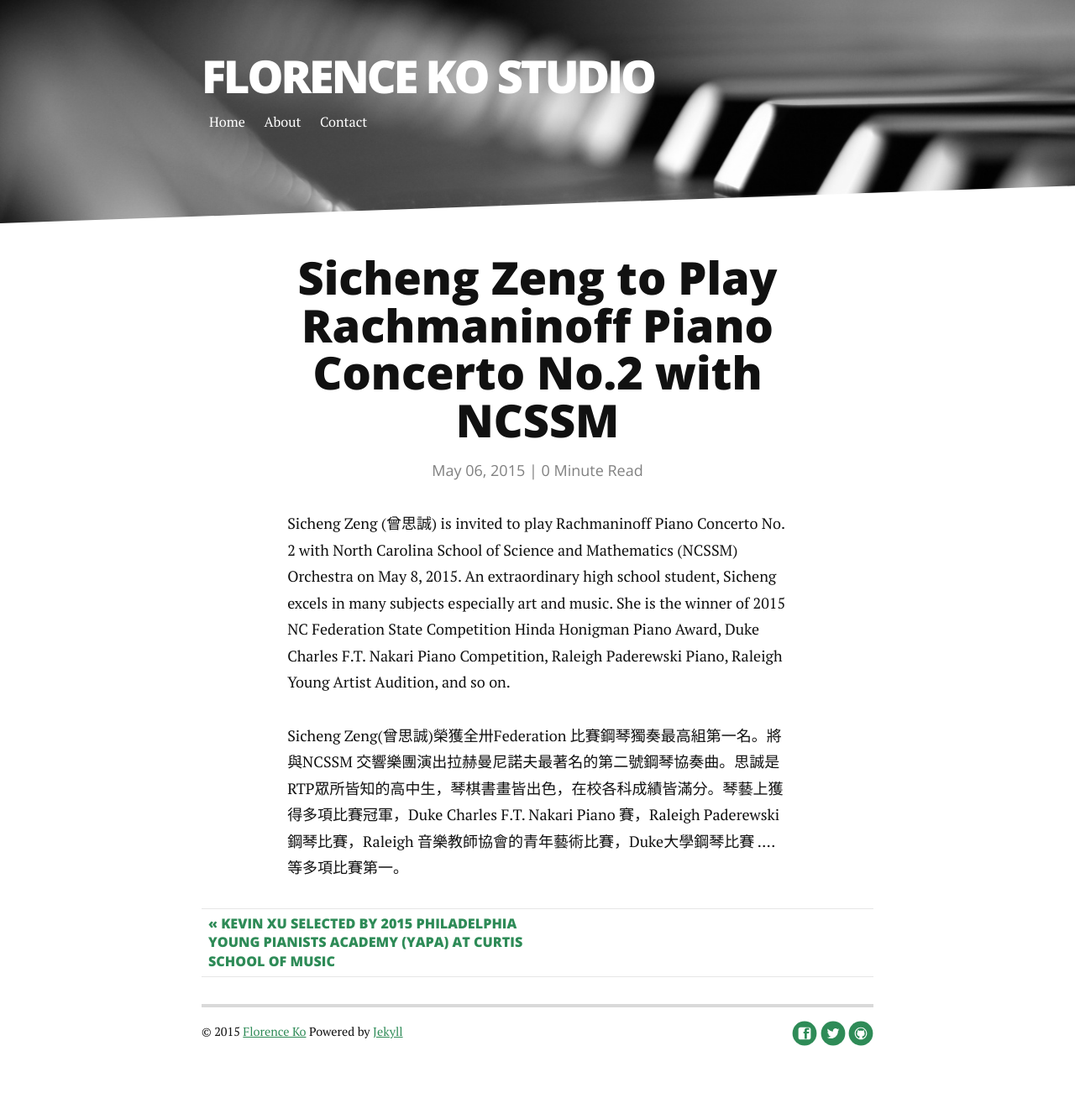
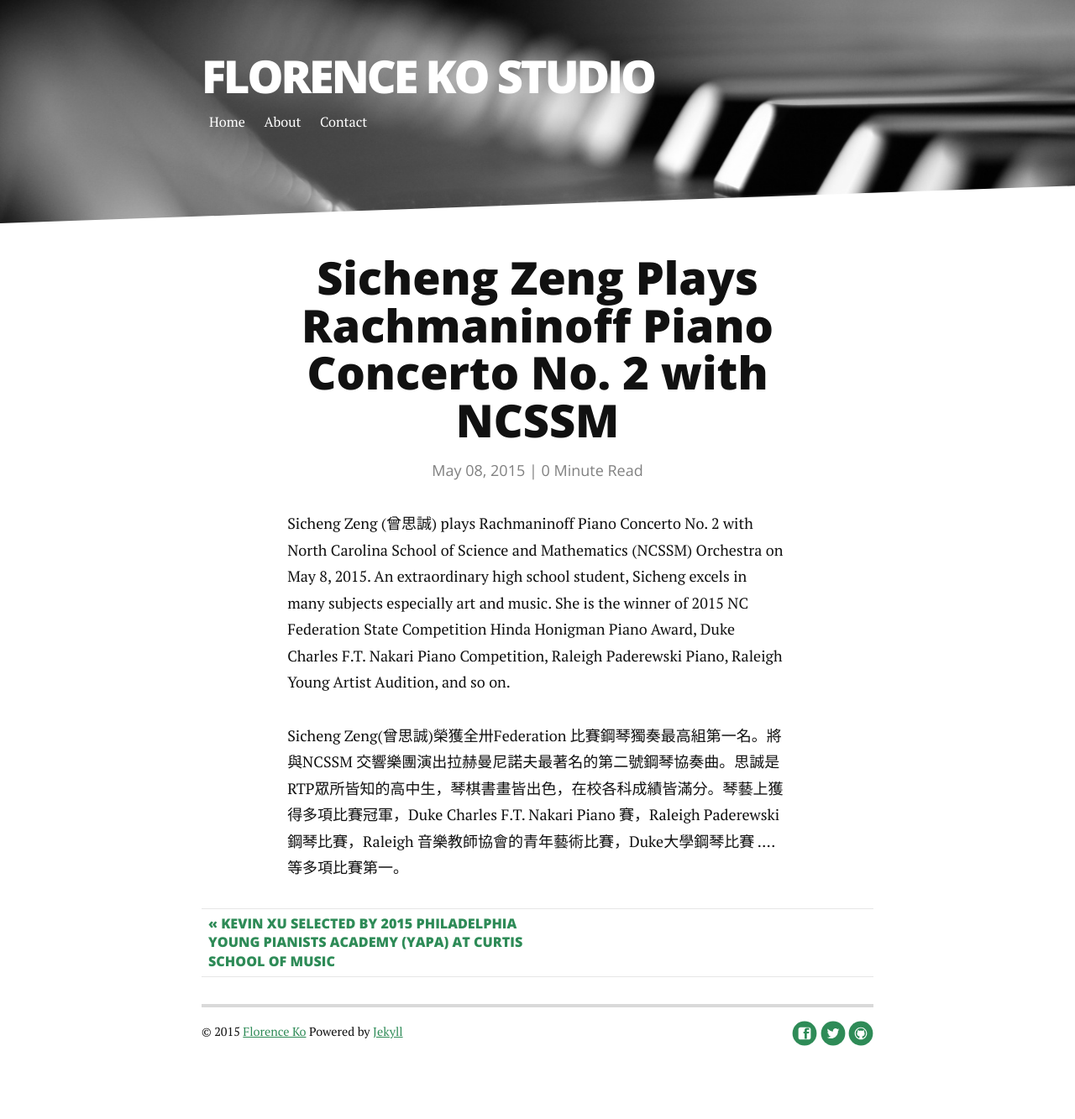
Before and after one commit to kerryzhou/kerryzhou.github.io, a Jekyll site: the page built from _posts/2015-05-08-Sicheng-wins-NC-Federation.markdown, in a window 1280 px wide. Shown: the whole page at 84% size. Built offline with Jekyll 4.4.1, drawn with Linux system fonts in a browser that asks for light colours; nearby versions of some CDN libraries; Markdown is read by kramdown in place of the engine named in the settings.

Commit message:
change dates

```diff
--- a/_posts/2015-05-08-Sicheng-wins-NC-Federation.markdown
+++ b/_posts/2015-05-08-Sicheng-wins-NC-Federation.markdown
@@ -1,9 +1,9 @@
 ---
 layout: post
-title: "Sicheng Zeng to Play Rachmaninoff Piano Concerto No.2 with NCSSM"
-date: 2015-05-06
+title: "Sicheng Zeng Plays Rachmaninoff Piano Concerto No. 2 with NCSSM"
+date: 2015-05-08
 ---
 
-Sicheng Zeng (曾思誠) is invited to play Rachmaninoff Piano Concerto No. 2 with North Carolina School of Science and Mathematics (NCSSM) Orchestra on May 8, 2015. An extraordinary high school student, Sicheng excels in many subjects especially art and music. She is the winner of 2015 NC Federation State Competition Hinda Honigman Piano Award, Duke Charles F.T. Nakari Piano Competition, Raleigh Paderewski Piano, Raleigh Young Artist Audition, and so on.
+Sicheng Zeng (曾思誠) plays Rachmaninoff Piano Concerto No. 2 with North Carolina School of Science and Mathematics (NCSSM) Orchestra on May 8, 2015. An extraordinary high school student, Sicheng excels in many subjects especially art and music. She is the winner of 2015 NC Federation State Competition Hinda Honigman Piano Award, Duke Charles F.T. Nakari Piano Competition, Raleigh Paderewski Piano, Raleigh Young Artist Audition, and so on.
 
 Sicheng Zeng(曾思誠)榮獲全卅Federation 比賽鋼琴獨奏最高組第一名。將與NCSSM 交響樂團演出拉赫曼尼諾夫最著名的第二號鋼琴協奏曲。思誠是RTP眾所皆知的高中生，琴棋書畫皆出色，在校各科成績皆滿分。琴藝上獲得多項比賽冠軍，Duke Charles F.T. Nakari Piano 賽，Raleigh Paderewski 鋼琴比賽，Raleigh 音樂教師協會的青年藝術比賽，Duke大學鋼琴比賽 ....等多項比賽第一。
```
